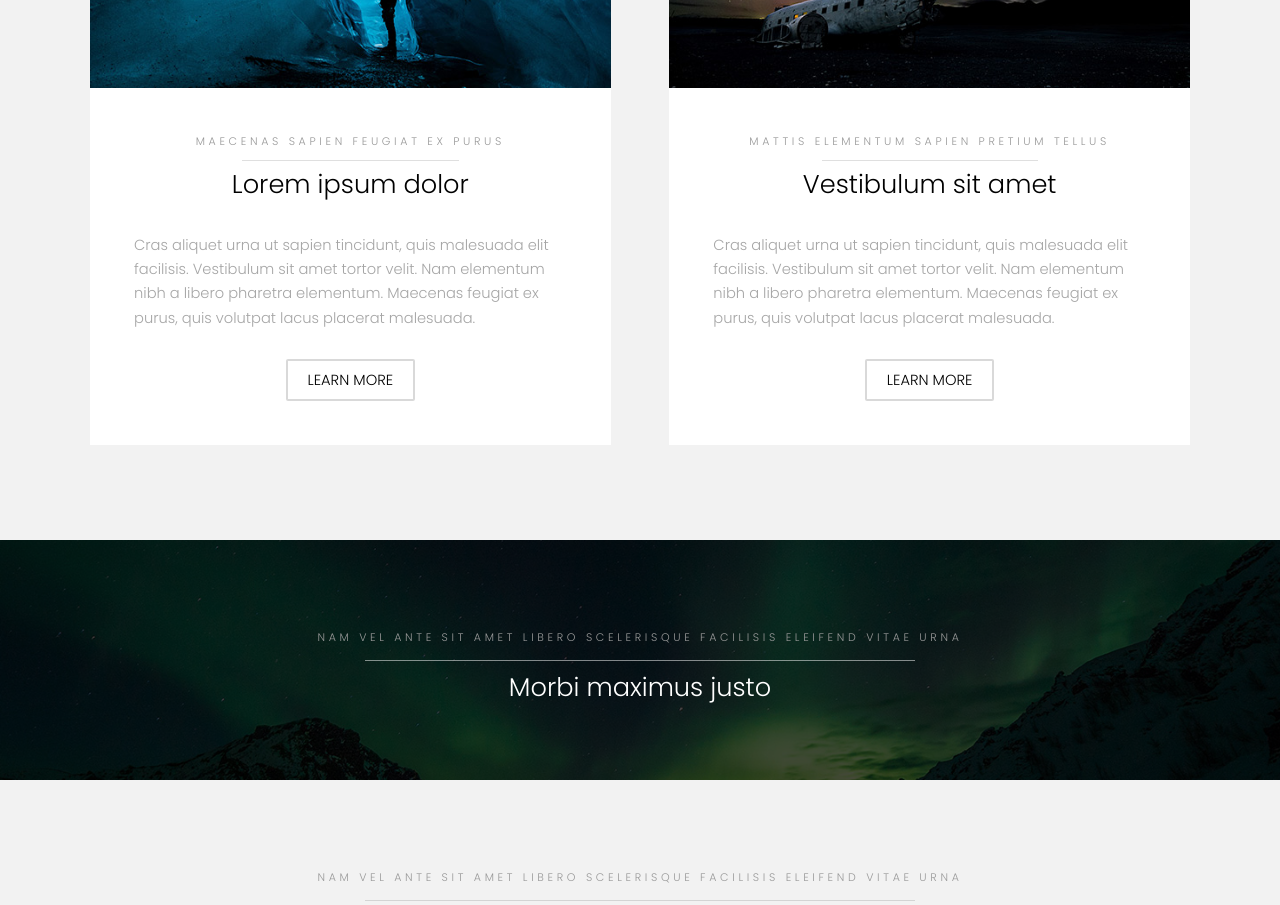
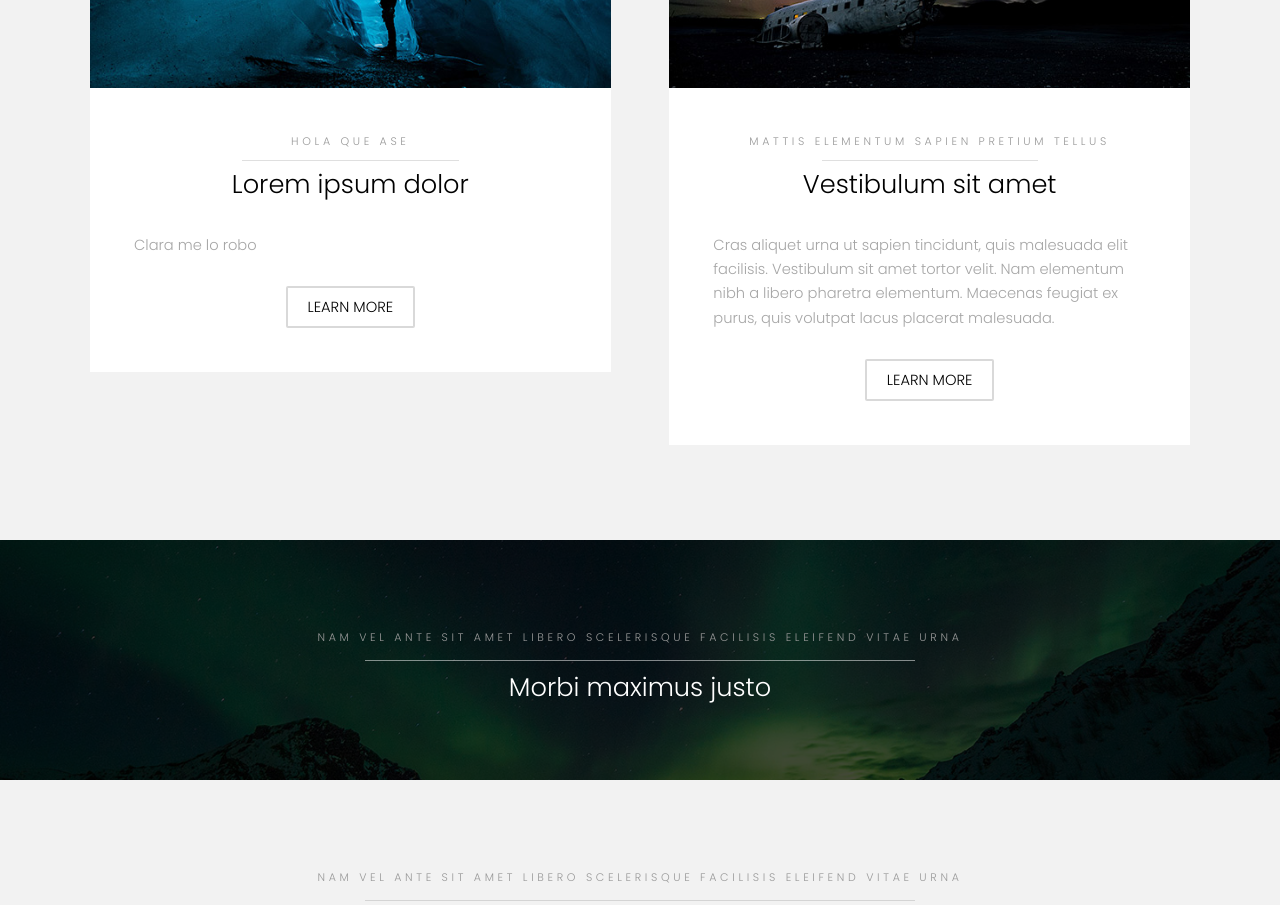
Before and after one commit to Shaaarly/03_REP_HIELO, a plain HTML site: page index.html in a window 1280 px wide. Shown: the part 860-1765 px from the top of the page. Drawn offline with Linux system fonts and the light colour scheme.

Commit message:
shakira lo peta

```diff
--- a/index.html
+++ b/index.html
@@ -89,10 +89,10 @@
 								</div>
 								<div class="content">
 									<header class="align-center">
-										<p>maecenas sapien feugiat ex purus</p>
+										<p> Hola que ase</p>
 										<h2>Lorem ipsum dolor</h2>
 									</header>
-									<p> Cras aliquet urna ut sapien tincidunt, quis malesuada elit facilisis. Vestibulum sit amet tortor velit. Nam elementum nibh a libero pharetra elementum. Maecenas feugiat ex purus, quis volutpat lacus placerat malesuada.</p>
+									<p> Clara me lo robo</p>
 									<footer class="align-center">
 										<a href="#" class="button alt">Learn More</a>
 									</footer>
```
